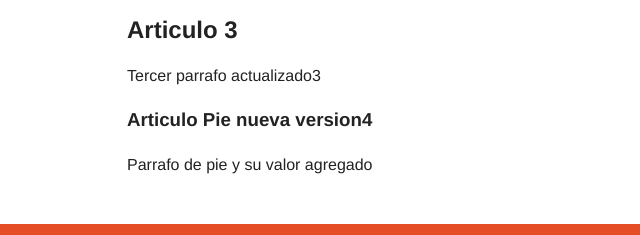
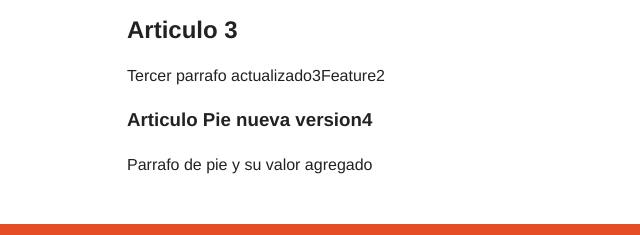
Before and after one commit to dennisgonzazep/trabajo2_Dennis_Gonzalez, a plain HTML site: page index.html in a window 1280 px wide. Shown: the part 342-577 px from the top of the page, 0-640 px from the left. Drawn offline with nearby package versions, Linux system fonts and the light colour scheme.

Commit message:
Cambio3 F2

```diff
--- a/index.html
+++ b/index.html
@@ -48,7 +48,7 @@
                     </section>
                     <section>
                         <h2>Articulo 3</h2>
-                        <p>Tercer parrafo actualizado3</p>
+                        <p>Tercer parrafo actualizado3Feature2</p>
                     </section>
                     <footer>
                         <h3>Articulo Pie nueva version4</h3>
```
